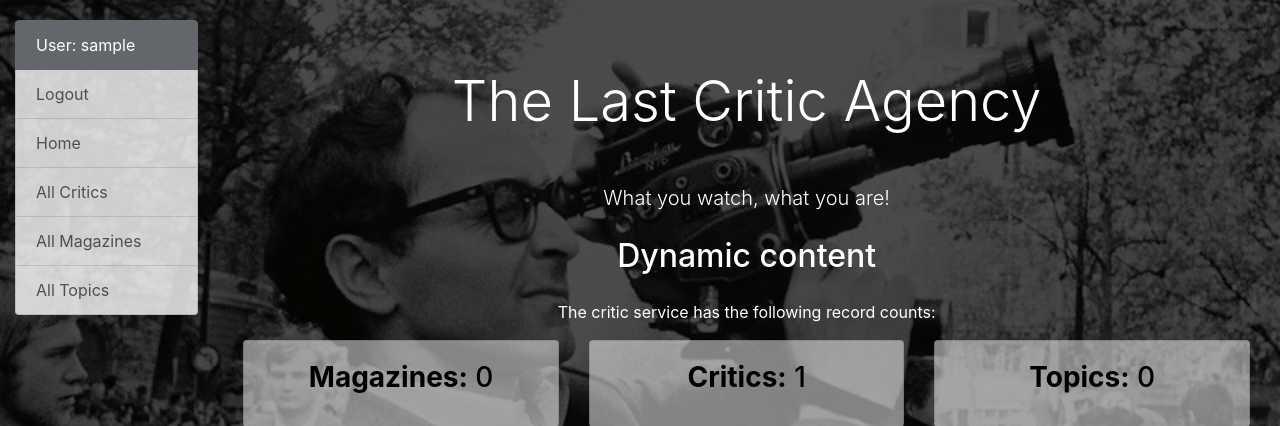
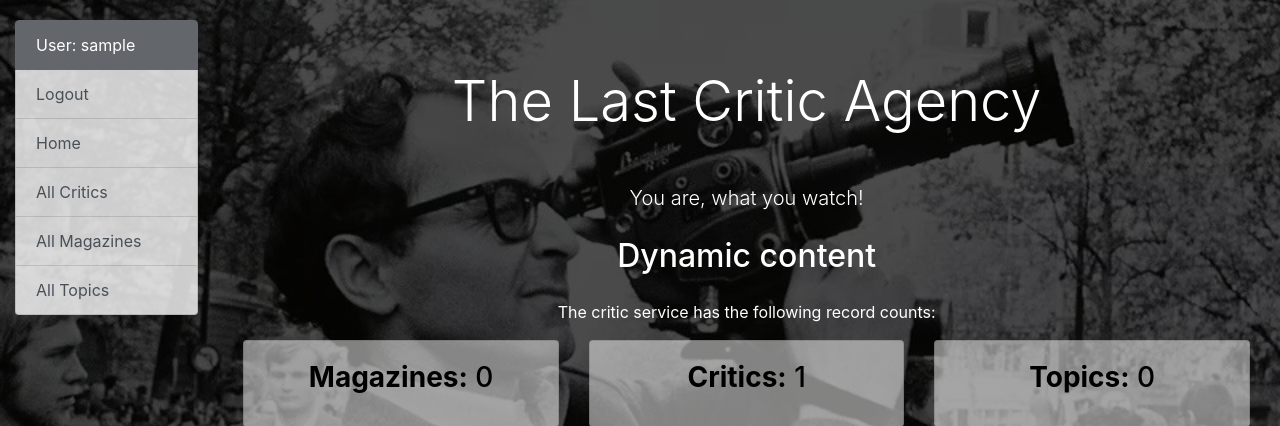
Before and after one commit to EugeneProtsenko/movie-magazines-project, a Django app: page / in a window 1280 px wide. Shown: the top 426 px of the page. Run offline with Django 5.2, Linux system fonts and the light colour scheme; the visitor is signed in with stand-in values (Sample User, id 1); data comes from the database, SQL or seed files in the repository; data that the repository does not hold is empty.

Commit message:
modified templates

```diff
--- a/templates/movie_magazine/index.html
+++ b/templates/movie_magazine/index.html
@@ -1,9 +1,10 @@
 {% extends "base.html" %}
+{% load static %}
 
 {% block content %}
     <div class="container">
         <h1 class="display-4 text-center my-5">The Last Critic Agency</h1>
-        <p class="lead text-center">What you watch, what you are!</p>
+        <p class="lead text-center">You are, what you watch!</p>
 
         <h2 class="text-center my-4">Dynamic content</h2>
         <p class="text-center">The critic service has the following record counts:</p>
--- a/templates/movie_magazine/magazine_detail.html
+++ b/templates/movie_magazine/magazine_detail.html
@@ -18,7 +18,7 @@
       {% endif %}
     </div>
     <h5 class="text-center">Critics</h5>
-    <ul class="list-group">
+    <ul class="list-group critic-list">
       {% for critic in magazine.critics.all %}
         <li class="list-group-item">{{ critic.username }} ({{ critic.first_name }} {{ critic.last_name }})</li>
       {% empty %}
```
